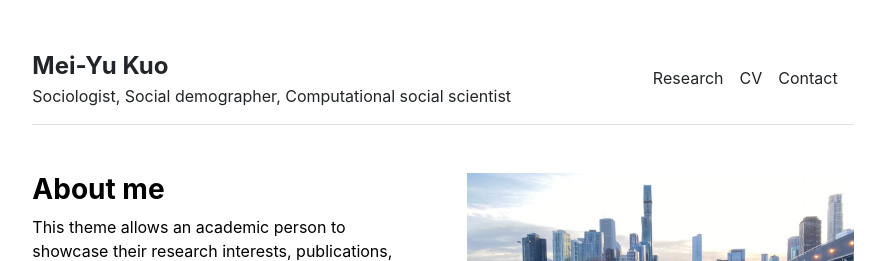
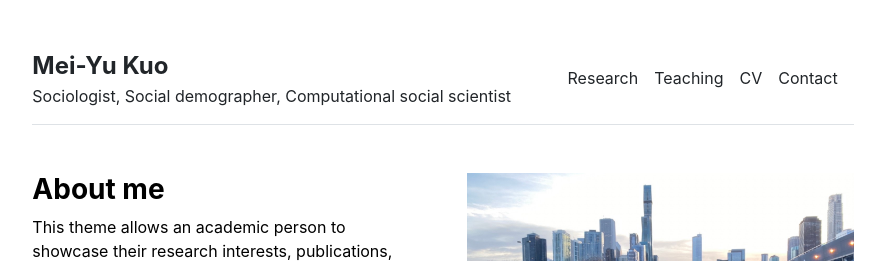
Before and after one commit to meisbase/meisbase.github.io, a Jekyll site: the page built from index.md, in a window 1280 px wide. Shown: the top 261 px of the page, without its empty margins (197-1082 px from the left). Built offline with Jekyll 4.4.1, drawn with Linux system fonts in a browser that asks for light colours.

Commit message:
Update settings.yml

```diff
--- a/_data/settings.yml
+++ b/_data/settings.yml
@@ -1,5 +1,6 @@
 menu:
-- {name: 'Research', url: '/courses'}
+- {name: 'Research', url: '/people'}
+- {name: 'Teaching', url: '/courses'}
 - {name: 'CV', url: '/cv'}
 - {name: 'Contact', url: '/contact'}
 
```
